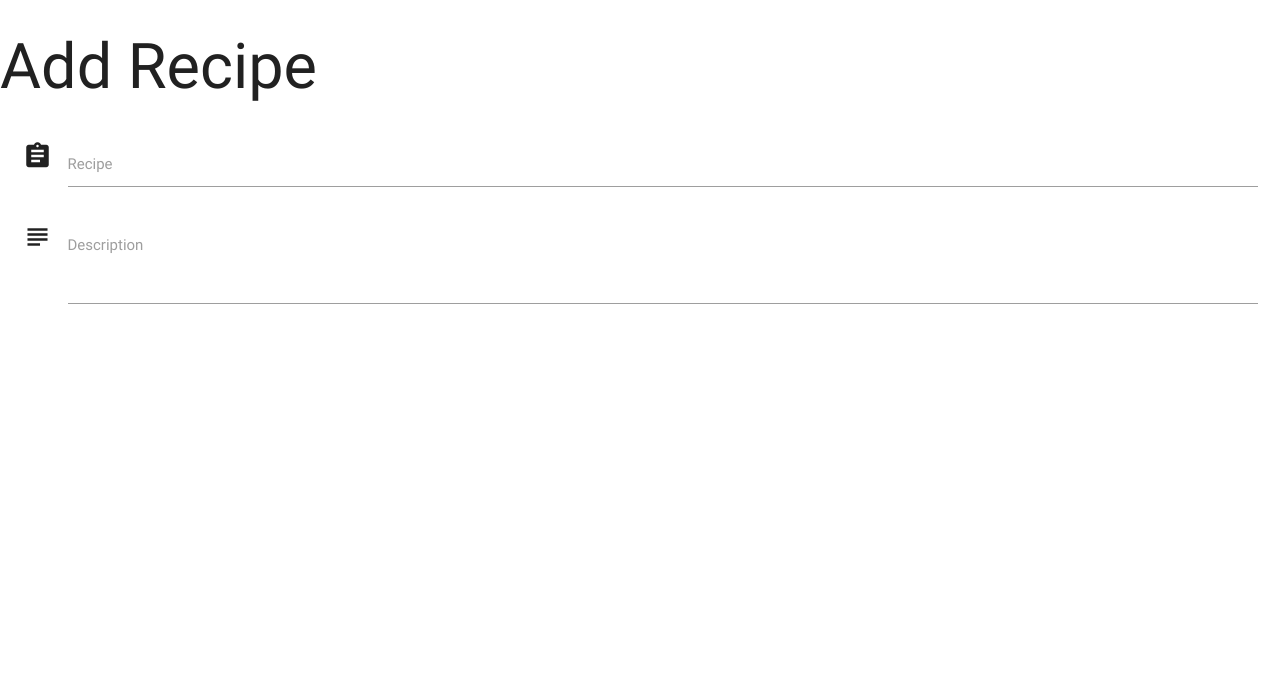
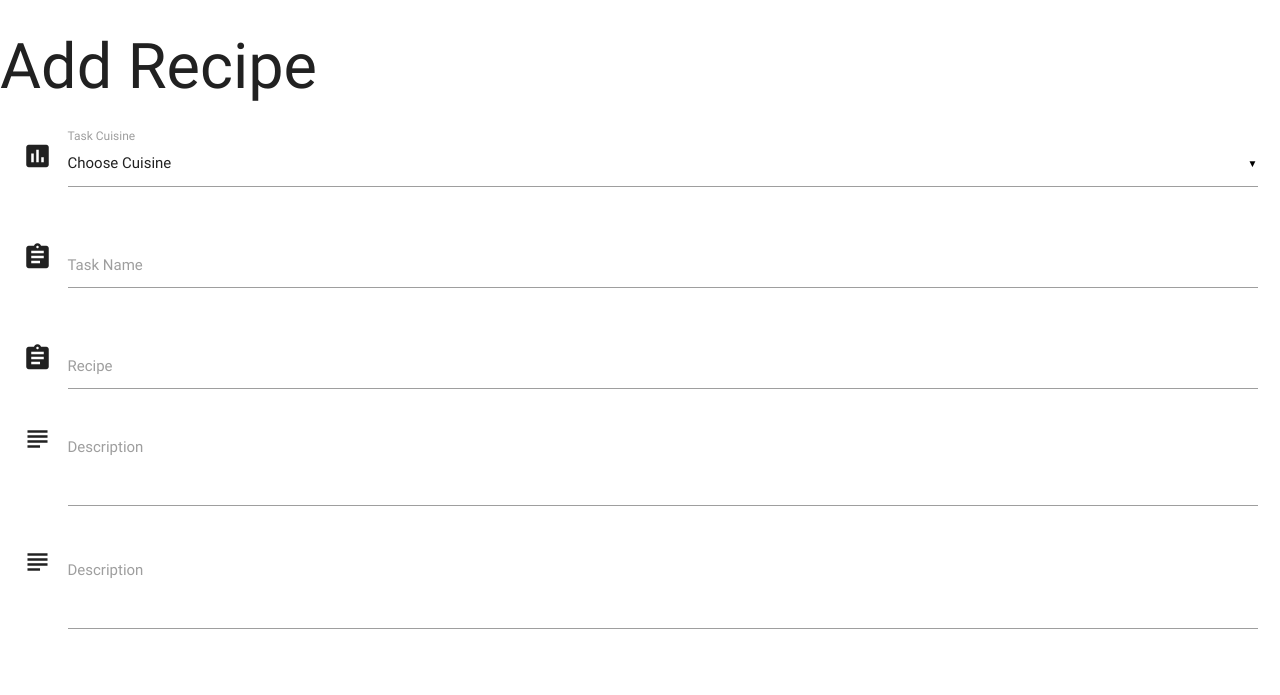
Before and after one commit to Code-Institute-Submissions/4th-milestone, a Flask app: page /add_recipe in a window 1280 px wide. Shown: the top 695 px of the page. Run offline with Flask 2, Linux system fonts and the light colour scheme; data that the repository does not hold is empty; some libraries are stand-ins or nearby versions.

Commit message:
Added select element

```diff
--- a/app.py
+++ b/app.py
@@ -10,21 +10,24 @@ app.config["MONGO_URI"] = 'mongodb://admin:Bettyboop234@ds139614.mlab.com:39614/
 mongo = PyMongo(app)
 
 @app.route('/')
-@app.route('/get_recipe')
-def get_recipe():
+@app.route('/get_recipes')
+def get_recipes():
     return render_template("recipes.html",
     recipes=mongo.db.recipes.find())
 
+
 @app.route('/add_recipe')
-def add_task():
-    return render_template('addrecipes.html')
+def add_recipe():
+    return render_template('addrecipes.html',
+    cuisines=mongo.db.cuisines.find())
 
 
+@app.route('/insert_recipe', methods=['POST'])
+def insert_recipe():
+    recipes =  mongo.db.recipes
+    recipes.insert_one(request.form.to_dict())
+    return redirect(url_for('get_recipes'))
 
-
-# @app.route('/')
-# def hello():
-#     return "Hello World ...again"
 
 if __name__ == '__main__':
     app.run(host=os.environ.get('IP'),
--- a/templates/addrecipes.html
+++ b/templates/addrecipes.html
@@ -1,8 +1,26 @@
 {% extends 'base.html' %} {% block content %}
-
-
 <h1>Add Recipe</h1>
-
+<div class="row">
+    <form action="" method="POST" class="col s12">
+        <div class="row">
+            <div class="row">
+                <div class="input-field col s12">
+                    <i class="material-icons prefix">poll</i>
+                    <select id="cuisine" name="cuisine_name">
+                  <option value="" disabled selected>Choose Cuisine</option>
+                  {% for cat in cuisines %}
+                      <option value="{{cat.category_name}}">{{cat.cuisine_name}}</option>
+                  {% endfor %}
+                </select>
+                    <label>Task Cuisine</label>
+                </div>
+            </div>
+            <div class="input-field col s12">
+                <i class="material-icons prefix">assignment</i>
+                <input id="task_name" name="task_name" type="text">
+                <label for="icon_prefix">Task Name</label>
+            </div>
+        </div>
 <div class="row">
     <form  action="" method="POST" class="col s12">
         <div class="row">
@@ -10,6 +28,11 @@
                 <i class="material-icons prefix">assignment</i>
                 <input id="recipe_name" name="recipe_name" type="text" class="validate">
                 <label for="icon_prefix">Recipe</label>
+            </div>
+            <div class="input-field col s12">
+                <i class="material-icons prefix">subject</i>
+                <textarea name="recipe_description" id="recipe_description" class="materialize-textarea"></textarea>
+                <label for="icon_telephone">Description</label>
             </div>
             <div class="input-field col s12">
                 <i class="material-icons prefix">subject</i>
--- a/templates/base.html
+++ b/templates/base.html
@@ -7,13 +7,22 @@
 </head>
 
 <body>
-    {% block content %} {% endblock %}
+     {% block content %} {% endblock %}
 
     <script src="https://cdnjs.cloudflare.com/ajax/libs/jquery/3.2.1/jquery.min.js"></script>
     <script src="https://cdnjs.cloudflare.com/ajax/libs/materialize/0.100.2/js/materialize.min.js"></script>
     <script type="text/javascript">
         $(document).ready(function() {
             $('.collapsible').collapsible();
+            $('select').material_select();
+        });
+        $('.datepicker').pickadate({
+            selectMonths: true, // Creates a dropdown to control month
+            selectYears: 15, // Creates a dropdown of 15 years to control year,
+            today: 'Today',
+            clear: 'Clear',
+            close: 'Ok',
+            closeOnSelect: false // Close upon selecting a date,
         });
     </script>
 </body>
--- a/templates/recipes.html
+++ b/templates/recipes.html
@@ -1,10 +1,10 @@
 {% extends 'base.html' %} {% block content %}
 <ul class="collapsible" data-collapsible="accordion">
-    {% for recipe in recipes %}
+    {% for recipe in recipess %}
     <li>
         <div class="collapsible-header">
 
-            <div class=" task_header col s9">
+            <div class=" recipe_header col s9">
                 <i class="material-icons">expand_more</i> {{recipe.recipe_name}} - {{recipe.due_date}}
             </div>
         </div>
```
